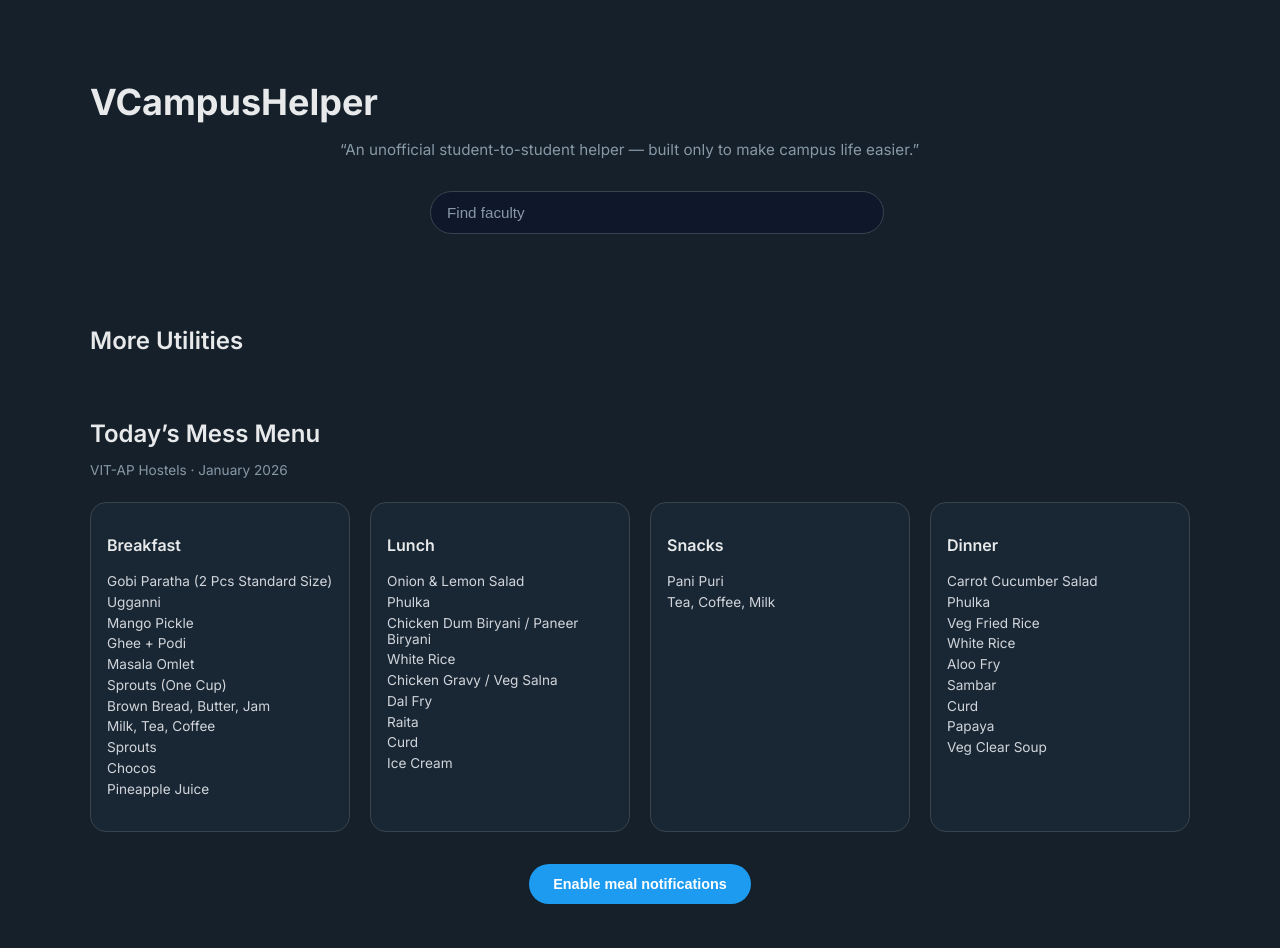
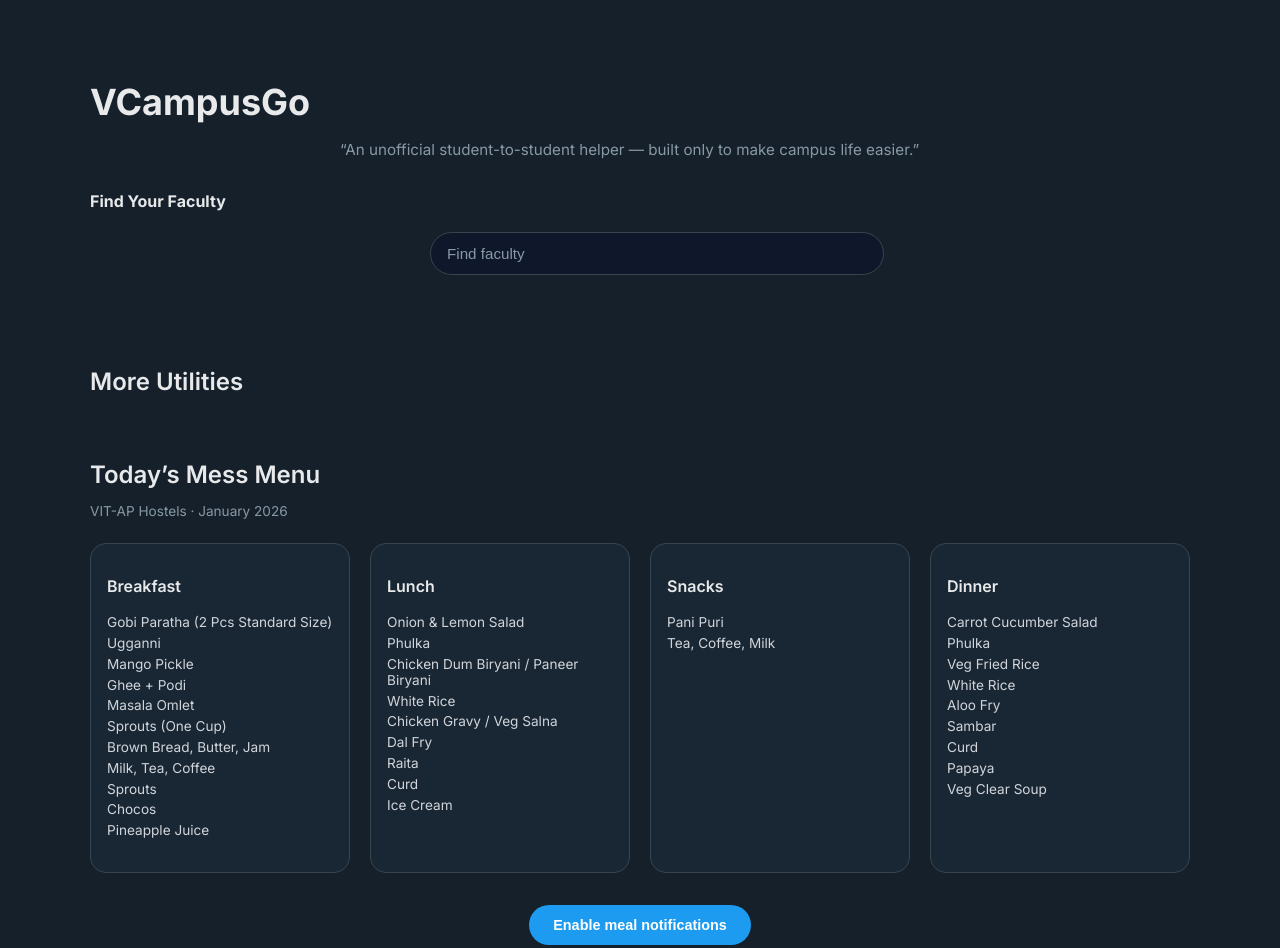
Before and after one commit to VyshrawanP/VCampusGo, a website: page public/index.html in a window 1280 px wide. Shown: the top 948 px of the page. Drawn offline with Linux system fonts and the light colour scheme.

Commit message:
New Funntionalities added

```diff
--- a/public/index.html
+++ b/public/index.html
@@ -42,13 +42,15 @@
 
     <div class="title-things">
 
-      <h1>VCampusHelper</h1>
+      <h1>VCampusGo</h1>
       </div>
 
 
     <p class="subtitle">
       “An unofficial student-to-student helper — built only to make campus life easier.”
     </p>
+
+    <h4>Find Your Faculty</h4>
 
     <div class="search-container">
       <input
@@ -57,6 +59,7 @@
         placeholder="Find faculty"
         autocomplete="off"
       />
+
     </div>
   </header>
 
```
